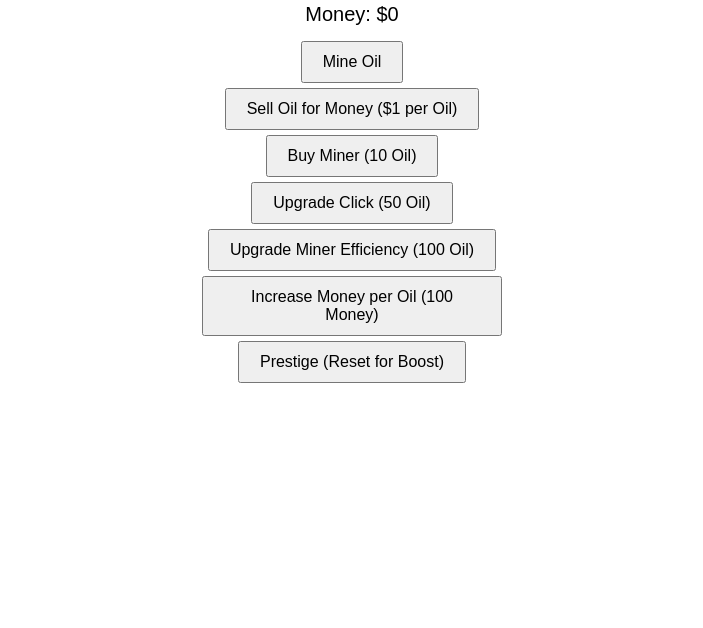
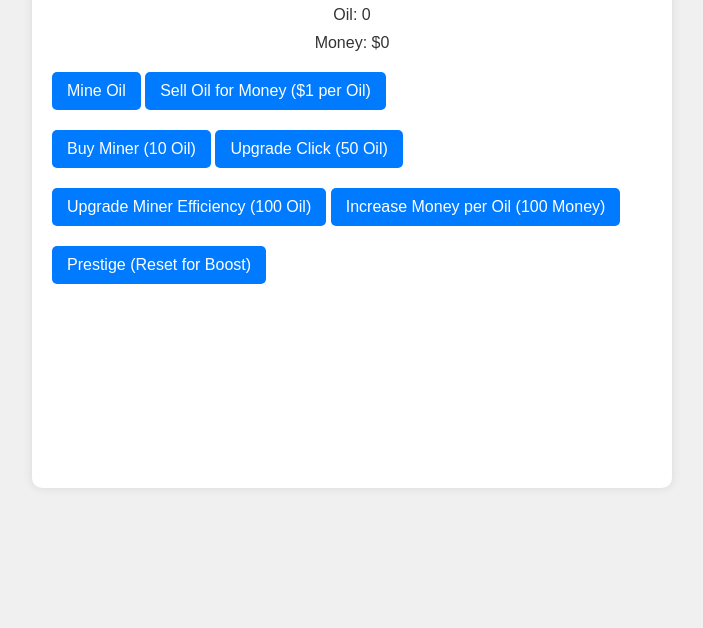
Before and after one commit to largefort/oilclickergame, a plain HTML site: page index.html in a window 1280 px wide. Shown: the part 212-840 px from the top of the page, without its empty margins (288-991 px from the left). Before the commit the page ends 800 px from the top, so only its background shows below. Drawn offline with nearby package versions, Linux system fonts and the light colour scheme.

Commit message:
Update style.css

```diff
--- a/style.css
+++ b/style.css
@@ -1,22 +1,64 @@
 body {
     font-family: 'Arial', sans-serif;
-    text-align: center;
-    margin-top: 50px;
+    background-color: #f0f0f0;
+    color: #333;
+    margin: 0;
+    padding: 20px;
+    display: flex;
+    justify-content: center;
+    align-items: center;
+    height: 100vh;
 }
 
 .game-container {
-    width: 300px;
-    margin: auto;
+    box-shadow: 0 0 10px rgba(0, 0, 0, 0.1);
+    background-color: #fff;
+    padding: 20px;
+    border-radius: 10px;
+    width: 100%;
+    max-width: 600px;
 }
 
-#resources div {
-    margin: 10px;
-    font-size: 20px;
+h1 {
+    color: #444;
+    margin-top: 0;
+}
+
+#resources div, #upgrades button, #mineOil, #sellOil, #prestige {
+    margin: 10px 0;
+    text-align: center;
 }
 
 button {
-    margin-top: 5px;
-    padding: 10px 20px;
+    background-color: #007bff;
+    color: #ffffff;
+    border: none;
+    padding: 10px 15px;
     font-size: 16px;
     cursor: pointer;
+    border-radius: 5px;
+    transition: background-color 0.3s ease;
 }
+
+button:hover {
+    background-color: #0056b3;
+}
+
+#chartContainer {
+    margin-top: 30px;
+}
+
+.canvasjs-chart-credit {
+   display: none;
+}
+
+/* Adjust the style as per your need for responsiveness */
+@media (max-width: 768px) {
+    body {
+        padding: 10px;
+    }
+    .game-container {
+        width: 90%;
+        padding: 15px;
+    }
+}
```
